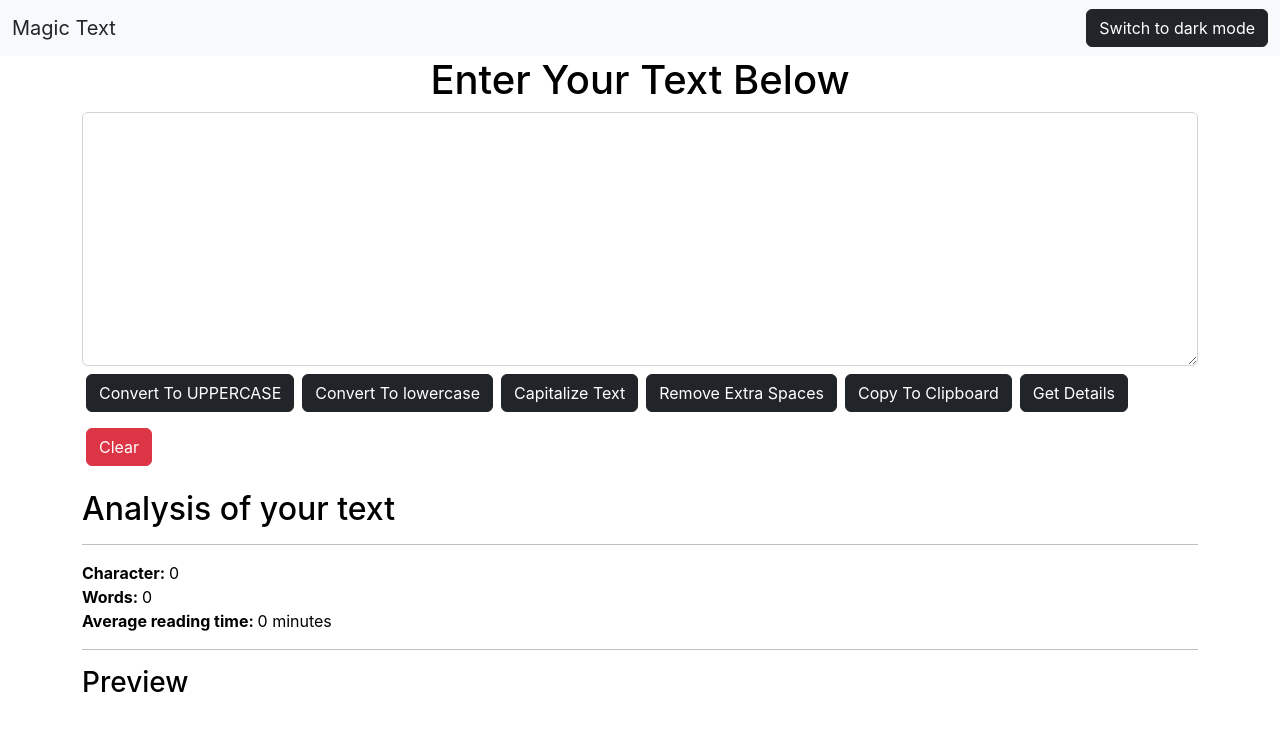
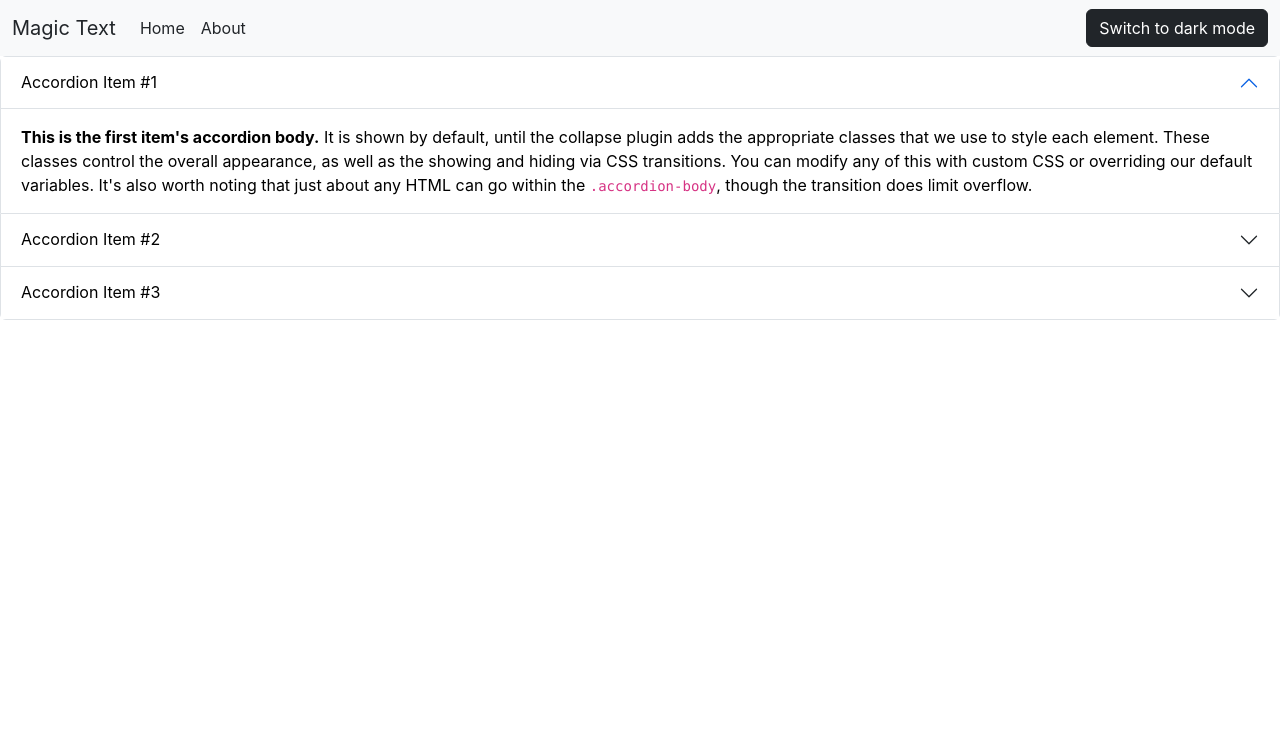
Before and after one commit to Neeraj-Kumar-Coder/Learning-Website-Development, a React (Create React App) app in the folder Started ReactJS/first-app/: page /about in a window 1280 px wide. Shown: the top 730 px of the page. Built offline with nearby package versions, Linux system fonts and the light colour scheme.

Commit message:
Implemented our first react router in magic text

```diff
--- a/Started ReactJS/first-app/package.json
+++ b/Started ReactJS/first-app/package.json
@@ -8,6 +8,7 @@
     "@testing-library/user-event": "^13.5.0",
     "react": "^18.2.0",
     "react-dom": "^18.2.0",
+    "react-router-dom": "^6.3.0",
     "react-scripts": "5.0.1",
     "web-vitals": "^2.1.4"
   },
--- a/Started ReactJS/first-app/src/App.js
+++ b/Started ReactJS/first-app/src/App.js
@@ -1,7 +1,14 @@
-import React, { useState, useEffect } from 'react'
-import Alerts from './components/Alerts'
-import Navbar from './components/Navbar'
-import TextUtil from './components/TextUtil'
+import React, { useState, useEffect } from 'react';
+import Alerts from './components/Alerts';
+import Navbar from './components/Navbar';
+import About from './components/About';
+import TextUtil from './components/TextUtil';
+import {
+  BrowserRouter as Router,
+  Routes,
+  Route,
+  Link
+} from "react-router-dom";
 
 export default function App() {
   const [data, setData] = useState(null);
@@ -29,17 +36,25 @@
   }
 
   useEffect(() => {
-    document.getElementById("text-here").style.backgroundColor = mode.background;
-    document.getElementById("text-here").style.color = mode.color;
+    let ele = document.getElementById("text-here");
+    if (ele) {
+      ele.style.backgroundColor = mode.background;
+      ele.style.color = mode.color;
+    }
     document.body.style.backgroundColor = mode.background;
     document.body.style.color = mode.color;
   }, [mode]);
 
   return (
-    <>
+    <Router>
       <Navbar title="Magic Text" mode={mode} changeMode={changeMode} />
       <Alerts data={data} />
-      <TextUtil heading="Enter Your Text Below" showData={showData} mode={mode} />
-    </>
+      <Routes>
+        <Route exact path="/" element={<TextUtil heading="Enter Your Text Below" showData={showData} mode={mode} />}>
+        </Route>
+        <Route exact path="/about" element={<About mode={mode} />}>
+        </Route>
+      </Routes>
+    </Router>
   )
 }
--- /dev/null
+++ b/Started ReactJS/first-app/src/components/About.js
@@ -0,0 +1,44 @@
+import React from 'react'
+
+export default function About(props) {
+    return (
+        <div className={`bg-${props.mode.background} text-${props.mode.color} accordion`} id="accordionExample">
+            <div className={`bg-${props.mode.background} text-${props.mode.color} accordion-item`}>
+                <h2 className={`bg-${props.mode.background} text-${props.mode.color} accordion-header`} id="headingOne">
+                    <button className={`bg-${props.mode.background} text-${props.mode.color} accordion-button`} type="button" data-bs-toggle="collapse" data-bs-target="#collapseOne" aria-expanded="true" aria-controls="collapseOne">
+                        Accordion Item #1
+                    </button>
+                </h2>
+                <div id="collapseOne" className={`bg-${props.mode.background} text-${props.mode.color} accordion-collapse collapse show`} aria-labelledby="headingOne" data-bs-parent="#accordionExample">
+                    <div className={`bg-${props.mode.background} text-${props.mode.color} accordion-body`}>
+                        <strong>This is the first item's accordion body.</strong> It is shown by default, until the collapse plugin adds the appropriate classes that we use to style each element. These classes control the overall appearance, as well as the showing and hiding via CSS transitions. You can modify any of this with custom CSS or overriding our default variables. It's also worth noting that just about any HTML can go within the <code>.accordion-body</code>, though the transition does limit overflow.
+                    </div>
+                </div>
+            </div>
+            <div className={`bg-${props.mode.background} text-${props.mode.color} accordion-item`}>
+                <h2 className={`bg-${props.mode.background} text-${props.mode.color} accordion-header`} id="headingTwo">
+                    <button className={`bg-${props.mode.background} text-${props.mode.color} accordion-button collapsed`} type="button" data-bs-toggle="collapse" data-bs-target="#collapseTwo" aria-expanded="false" aria-controls="collapseTwo">
+                        Accordion Item #2
+                    </button>
+                </h2>
+                <div id="collapseTwo" className={`bg-${props.mode.background} text-${props.mode.color} accordion-collapse collapse`} aria-labelledby="headingTwo" data-bs-parent="#accordionExample">
+                    <div className={`bg-${props.mode.background} text-${props.mode.color} accordion-body`}>
+                        <strong>This is the second item's accordion body.</strong> It is hidden by default, until the collapse plugin adds the appropriate classes that we use to style each element. These classes control the overall appearance, as well as the showing and hiding via CSS transitions. You can modify any of this with custom CSS or overriding our default variables. It's also worth noting that just about any HTML can go within the <code>.accordion-body</code>, though the transition does limit overflow.
+                    </div>
+                </div>
+            </div>
+            <div className={`bg-${props.mode.background} text-${props.mode.color} accordion-item`}>
+                <h2 className={`bg-${props.mode.background} text-${props.mode.color} accordion-header`} id="headingThree">
+                    <button className={`bg-${props.mode.background} text-${props.mode.color} accordion-button collapsed`} type="button" data-bs-toggle="collapse" data-bs-target="#collapseThree" aria-expanded="false" aria-controls="collapseThree">
+                        Accordion Item #3
+                    </button>
+                </h2>
+                <div id="collapseThree" className={`bg-${props.mode.background} text-${props.mode.color} accordion-collapse collapse`} aria-labelledby="headingThree" data-bs-parent="#accordionExample">
+                    <div className={`bg-${props.mode.background} text-${props.mode.color} accordion-body`}>
+                        <strong>This is the third item's accordion body.</strong> It is hidden by default, until the collapse plugin adds the appropriate classes that we use to style each element. These classes control the overall appearance, as well as the showing and hiding via CSS transitions. You can modify any of this with custom CSS or overriding our default variables. It's also worth noting that just about any HTML can go within the <code>.accordion-body</code>, though the transition does limit overflow.
+                    </div>
+                </div>
+            </div>
+        </div>
+    );
+}
--- a/Started ReactJS/first-app/src/components/Navbar.js
+++ b/Started ReactJS/first-app/src/components/Navbar.js
@@ -1,12 +1,26 @@
 import React from 'react';
 import PropTypes from 'prop-types';
+import { Link } from 'react-router-dom';
 
 export default function Navbar(props) {
     const getMode = current => current === "black" ? "dark" : "light";
     return (
-        <nav className={`navbar bg-${getMode(props.mode.background)}`}>
+        <nav className={`navbar navbar-expand-lg bg-${getMode(props.mode.background)}`}>
             <div className="container-fluid">
-                <a href="/" className={`navbar-brand text-${getMode(props.mode.color)}`}>{props.title}</a>
+                <Link to="/" className={`navbar-brand text-${getMode(props.mode.color)}`}>{props.title}</Link>
+                <button className="navbar-toggler" type="button" data-bs-toggle="collapse" data-bs-target="#navbarSupportedContent" aria-controls="navbarSupportedContent" aria-expanded="false" aria-label="Toggle navigation">
+                    <span className="navbar-toggler-icon"></span>
+                </button>
+                <div className="collapse navbar-collapse" id="navbarSupportedContent">
+                    <ul className="navbar-nav me-auto mb-2 mb-lg-0">
+                        <li className="nav-item">
+                            <Link to="/" className={`nav-link active text-${getMode(props.mode.color)}`} aria-current="page">Home</Link>
+                        </li>
+                        <li className="nav-item">
+                            <Link to="/about" className={`nav-link text-${getMode(props.mode.color)}`}>About</Link>
+                        </li>
+                    </ul>
+                </div>
                 <button type="button" className={`btn btn-${getMode(props.mode.color)}`} onClick={props.changeMode}>{`Switch to ${getMode(props.mode.color)} mode`}</button>
             </div>
         </nav>
```
Also changed, not shown: 1 other file (tests, documents, lock files or other folders).
